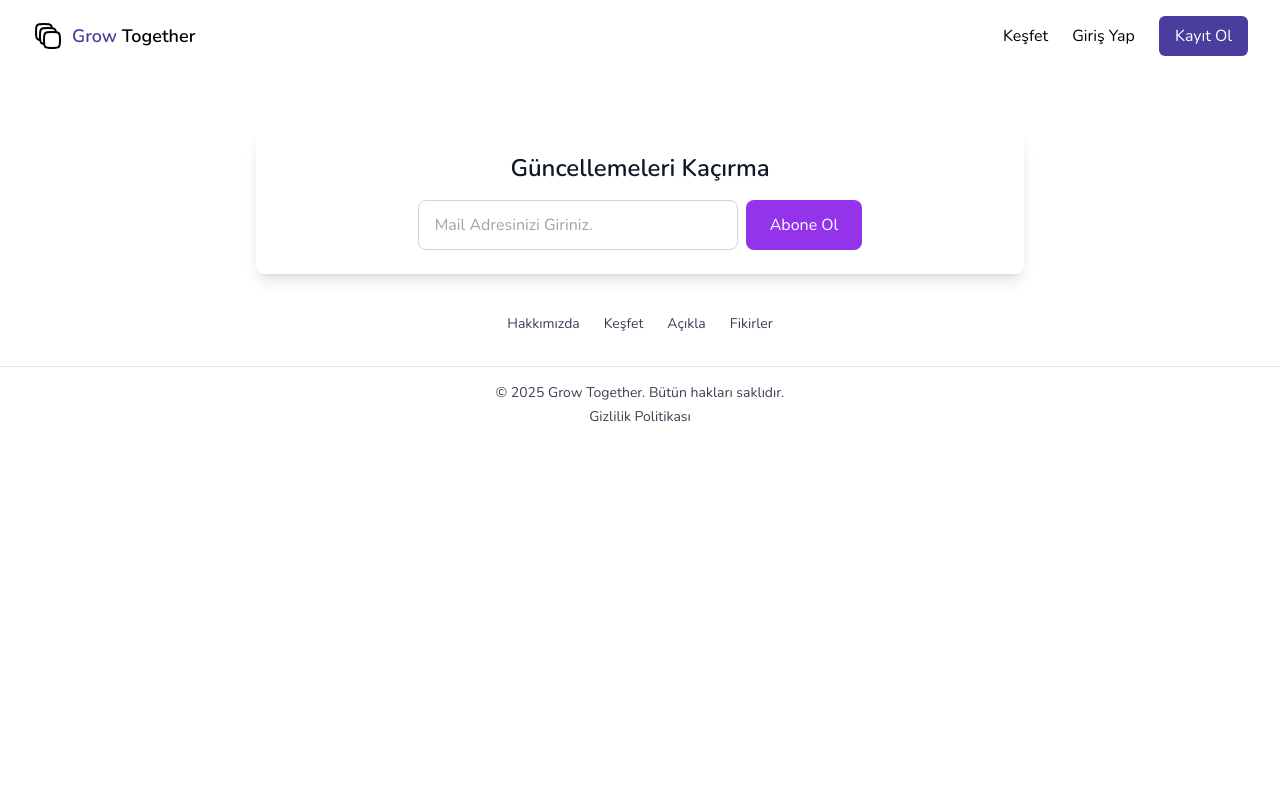
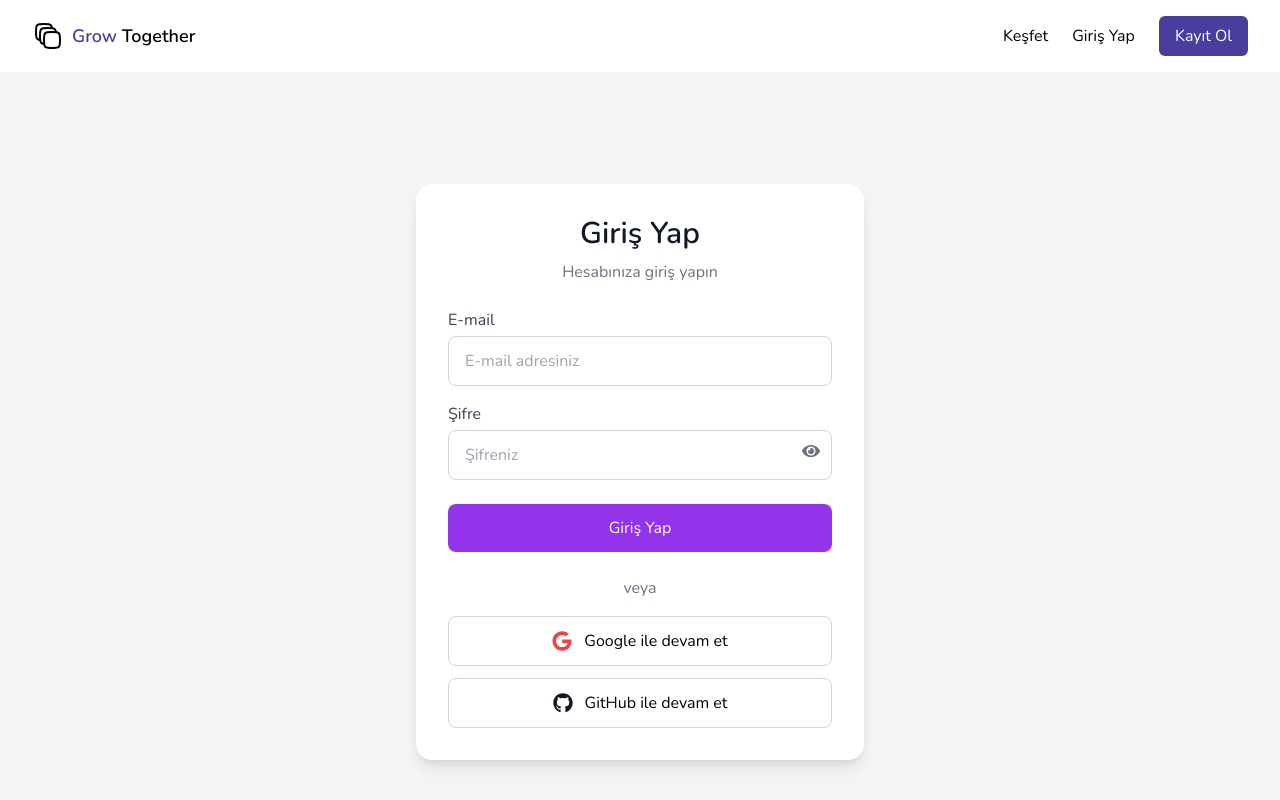
Before and after one commit to poyrazavsever/hackathon_ideacube, a Next.js app: page /login in a window 1280 px wide. Shown: the top 800 px of the page. Built offline with nearby package versions, Linux system fonts and the light colour scheme.

Commit message:
feat: done login page

```diff
--- a/pages/login.js
+++ b/pages/login.js
@@ -1,11 +1,66 @@
-import React from 'react'
+import React, { useState } from "react";
+import { FaGoogle, FaGithub, FaEye, FaEyeSlash } from "react-icons/fa";
 
-const login = () => {
+const Login = () => {
+  const [showPassword, setShowPassword] = useState(false);
+
   return (
-    <div>
+    <div className="flex items-center justify-center min-h-screen bg-gray-100">
+      <div className="bg-white shadow-lg rounded-2xl p-8 w-full max-w-md">
+        <h2 className="text-3xl font-semibold text-gray-900 text-center">
+          Giriş Yap
+        </h2>
+        <p className="text-gray-500 text-center mt-2">
+          Hesabınıza giriş yapın
+        </p>
 
+        <div className="mt-6">
+          <label className="block text-gray-700">E-mail</label>
+          <input
+            type="email"
+            placeholder="E-mail adresiniz"
+            className="w-full px-4 py-3 border border-gray-300 rounded-lg mt-1 focus:ring-2 focus:ring-purple-500 outline-none"
+          />
+        </div>
+
+        <div className="mt-4">
+          <label className="block text-gray-700">Şifre</label>
+          <div className="relative">
+            <input
+              type={showPassword ? "text" : "password"}
+              placeholder="Şifreniz"
+              className="w-full px-4 py-3 border border-gray-300 rounded-lg mt-1 focus:ring-2 focus:ring-purple-500 outline-none pr-10"
+            />
+            <button
+              type="button"
+              className="absolute right-3 top-4 text-gray-500"
+              onClick={() => setShowPassword(!showPassword)}
+            >
+              {showPassword ? <FaEyeSlash size={18} /> : <FaEye size={18} />}
+            </button>
+          </div>
+        </div>
+
+        <button className="w-full bg-purple-600 hover:bg-purple-700 text-white py-3 rounded-lg mt-6 transition-all">
+          Giriş Yap
+        </button>
+
+        <div className="mt-6 text-center text-gray-500">veya</div>
+
+        <div className="mt-4 flex flex-col gap-3">
+          <button className="flex items-center justify-center gap-3 w-full border border-gray-300 py-3 rounded-lg hover:bg-gray-100 transition-all">
+            <FaGoogle size={20} className="text-red-500" />
+            Google ile devam et
+          </button>
+
+          <button className="flex items-center justify-center gap-3 w-full border border-gray-300 py-3 rounded-lg hover:bg-gray-100 transition-all">
+            <FaGithub size={20} className="text-gray-900" />
+            GitHub ile devam et
+          </button>
+        </div>
+      </div>
     </div>
-  )
-}
+  );
+};
 
-export default login
+export default Login;
```
